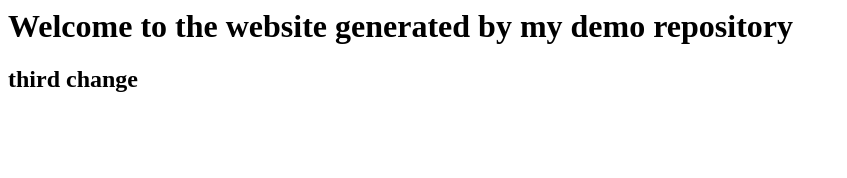
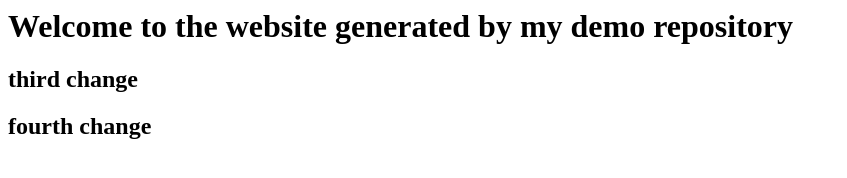
Before and after one commit to mq-trial/demo-repository, a website: page index.html in a window 1280 px wide. Shown: the whole page, without its empty margins (0-847 px from the left). Drawn offline with Linux system fonts and the light colour scheme.

Commit message:
Update index.html (#4)

```diff
--- a/index.html
+++ b/index.html
@@ -1,2 +1,3 @@
 <h1>Welcome to the website generated by my demo repository</h1>
 <h2> third change </h2>
+<h2> fourth change </h2>
```
